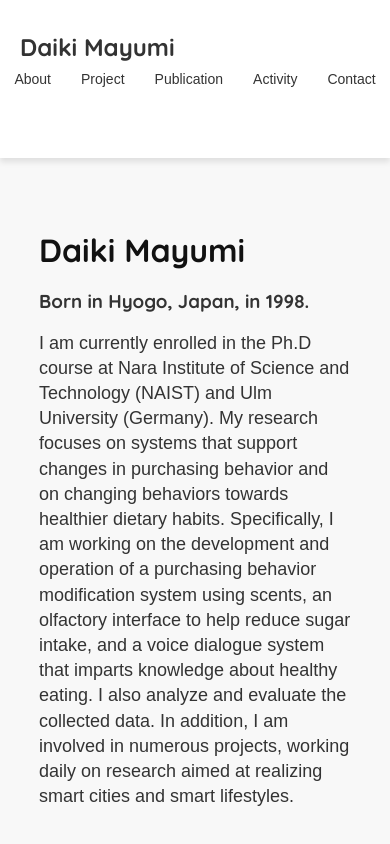
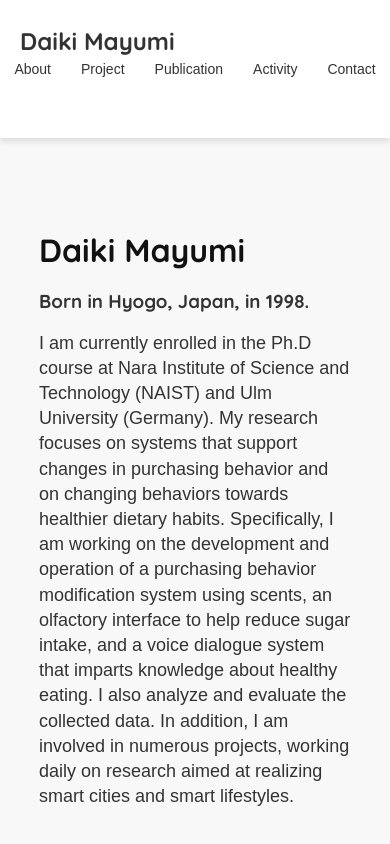
Before and after one commit to daiki-may/portfolio, a plain HTML site: page index.html in a window 390 px wide. Shown: the top 844 px of the page. Drawn offline with Linux system fonts and the light colour scheme; a web font is replaced by a local one.

Commit message:
update for smartphone

```diff
--- a/index.html
+++ b/index.html
@@ -22,7 +22,7 @@
             background-color: #ffffff;
             padding: 20px 0;
             box-shadow: 0 4px 6px rgba(0, 0, 0, 0.1);
-            z-index: 800;
+            z-index: 1000;
         }
         .container {
             width: 80%;
@@ -131,6 +131,10 @@
             }
         }
         @media (max-width: 768px) {
+            header {
+                padding: 10px 0; /* スマホでは高さを縮小 */
+                min-height: 50px; /* ヘッダーの最小高さ */
+            }
             h1 {
                 font-size: 24px;
                 top: 30%;
```
